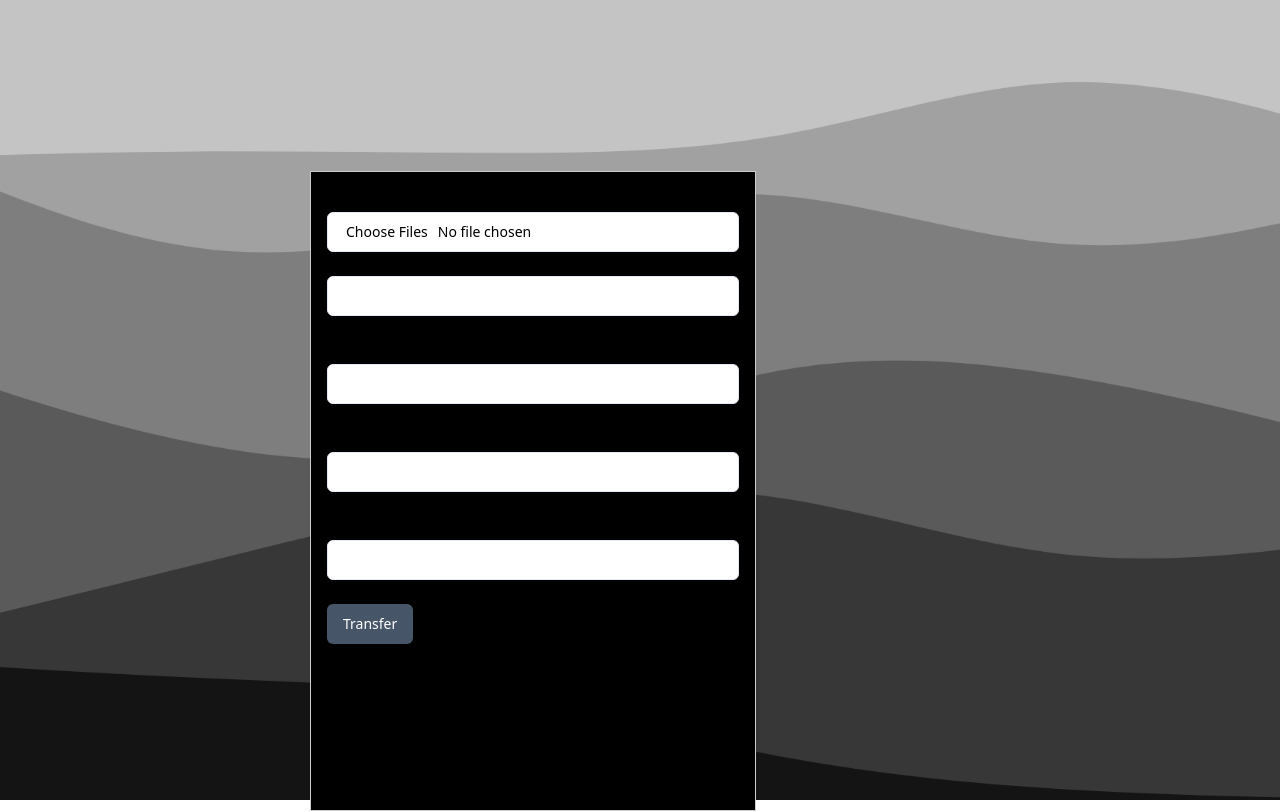
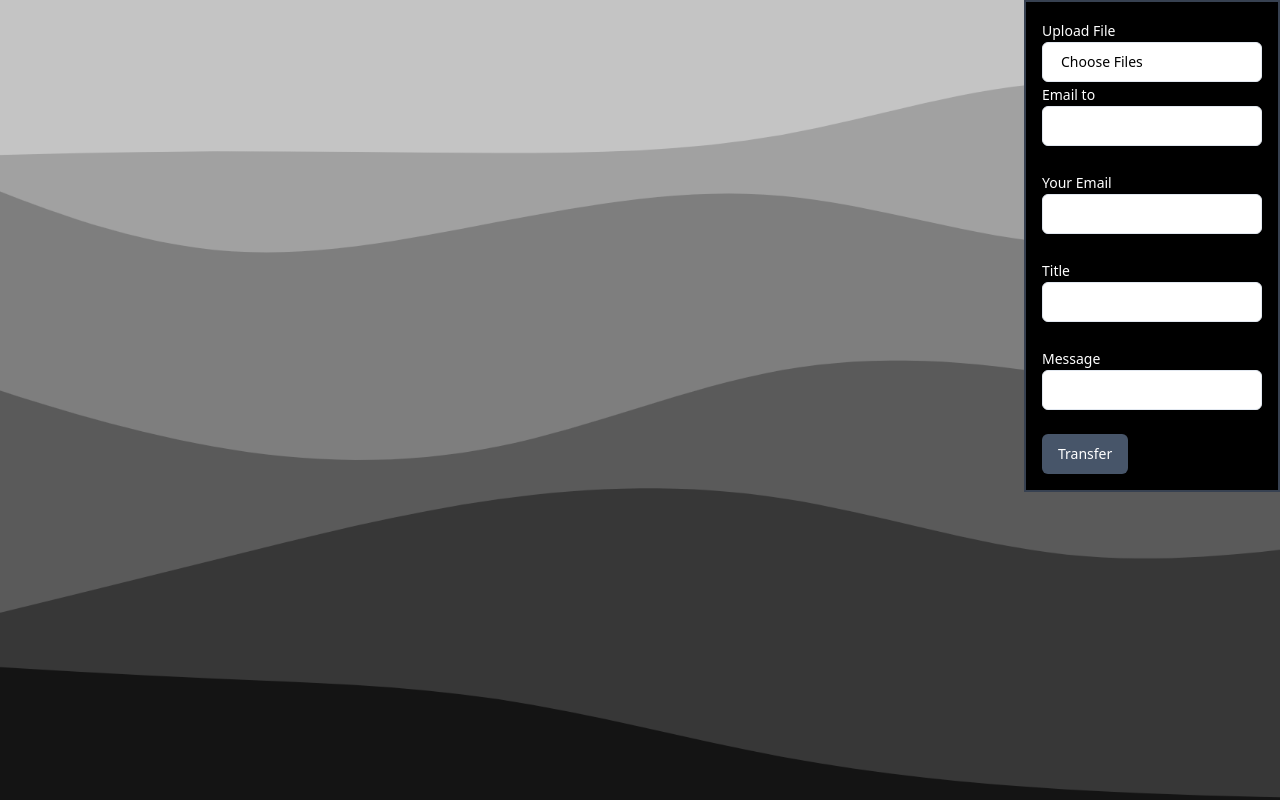
Before and after one commit to eduim/FlashFloat, a React (Vite) app in the folder apps/client/: page / in a window 1280 px wide. Built offline with nearby package versions, Linux system fonts and the light colour scheme; no server answers.

Commit message:
Layout(cards): updating the styling for the cards and layouts

```diff
--- a/apps/client/src/App.tsx
+++ b/apps/client/src/App.tsx
@@ -1,43 +1,43 @@
 import { createBrowserRouter, RouterProvider } from "react-router-dom";
-import VerticalCard from "./components/VerticalCard"; // Import the VerticalCard component
+import Layout from "./components/Layout";
+import VerticalCard from "./components/VerticalCard";
+import HorizontalCard from "./components/HorizontalCard";
 import UploaderForm from "./components/UploaderForm";
-import DownloadPage from "./components/DownloadPage";
-import UploadConfirmation from "./components/UploadConfirmation";
-import HorizontalCard from "./components/HorizontalCard";
 
 const router = createBrowserRouter([
   {
     path: "/",
     element: (
-      <div>
-        <VerticalCard x={310} y={171} w={446} h={640}>
+      <Layout>
+        <VerticalCard>
           <UploaderForm />
         </VerticalCard>
-      </div>
+      </Layout>
     ),
   },
-
   {
     path: "/confirmation",
     element: (
-      <HorizontalCard>
-        <UploadConfirmation />
-      </HorizontalCard>
+      <Layout>
+        <VerticalCard>{/* Content for confirmation page */}</VerticalCard>
+        <HorizontalCard>{/* Content for confirmation page */}</HorizontalCard>
+      </Layout>
     ),
   },
   {
     path: "/download/:uploadId",
     element: (
-      <HorizontalCard x={310} y={171} w={1000} h={640}>
-        <DownloadPage />
-      </HorizontalCard>
+      <Layout>
+        <VerticalCard>{/* Content for download page */}</VerticalCard>
+        <HorizontalCard>{/* Content for download page */}</HorizontalCard>
+      </Layout>
     ),
   },
 ]);
 
 export default function App() {
   return (
-    <div className="bg-app-background bg-cover  bg-no-repeat bg-center min-h-screen">
+    <div className="bg-app-background bg-cover bg-no-repeat bg-center min-h-screen">
       <RouterProvider router={router} />
     </div>
   );
--- a/apps/client/src/components/HorizontalCard.tsx
+++ b/apps/client/src/components/HorizontalCard.tsx
@@ -2,30 +2,18 @@ import React from "react";
 
 interface CardProps {
   children: React.ReactNode;
-  x?: number; // x-coordinate
-  y?: number; // y-coordinate
-  w?: number; // width
-  h?: number; // height
+  w?: string;
+  h?: string;
 }
 
-const HorizontalCard: React.FC<CardProps> = ({ children, x, y, w, h }) => {
-  const cardStyle: React.CSSProperties = {
-    position: "absolute",
-    left: x ? `${x}px` : "0", // Default to 0 if x is not provided
-    top: y ? `${y}px` : "0", // Default to 0 if y is not provided
-    width: w ? `${w}px` : "100%", // Default to 100% width if w is not provided
-    height: h ? `${h}px` : "100%", // Default to 100% height if h is not provided
-    background: "black", // Set background color to black
-    color: "white", // Set text color to white
-    border: "1px solid #ccc", // Example border style
-    padding: "16px", // Example padding
-  };
+const HorizontalCard: React.FC<CardProps> = ({
+  children,
+  w = "w-4/5", // Adjust the width for horizontal card
+  h = "h-100",
+}) => {
+  const cardClasses = `bg-black text-white border-2 border-gray-700 p-4 ${w} ${h}`;
 
-  return (
-    <div className="card" style={cardStyle}>
-      {children}
-    </div>
-  );
+  return <div className={cardClasses}>{children}</div>;
 };
 
 export default HorizontalCard;
--- a/apps/client/src/components/Layout.tsx
+++ b/apps/client/src/components/Layout.tsx
@@ -0,0 +1,11 @@
+import React from "react";
+
+interface LayoutProps {
+  children: React.ReactNode;
+}
+
+const Layout: React.FC<LayoutProps> = ({ children }) => {
+  return <div className="flex">{children}</div>;
+};
+
+export default Layout;
--- a/apps/client/src/components/VerticalCard.tsx
+++ b/apps/client/src/components/VerticalCard.tsx
@@ -2,30 +2,18 @@ import React from "react";
 
 interface CardProps {
   children: React.ReactNode;
-  x?: number; // x-coordinate
-  y?: number; // y-coordinate
-  w?: number; // width
-  h?: number; // height
+  w?: string;
+  h?: string;
 }
 
-const VerticalCard: React.FC<CardProps> = ({ children, x, y, w, h }) => {
-  const cardStyle: React.CSSProperties = {
-    position: "absolute",
-    left: x ? `${x}px` : "0", // Default to 0 if x is not provided
-    top: y ? `${y}px` : "0", // Default to 0 if y is not provided
-    width: w ? `${w}px` : "100%", // Default to 100% width if w is not provided
-    height: h ? `${h}px` : "100%", // Default to 100% height if h is not provided
-    background: "black", // Set background color to black
-    color: "black", // Set text color to white
-    border: "1px solid #ccc", // Example border style
-    padding: "16px", // Example padding
-  };
+const VerticalCard: React.FC<CardProps> = ({
+  children,
+  w = "w-1/5", // Adjust the width for vertical card
+  h = "h-100",
+}) => {
+  const cardClasses = `bg-black text-white border-2 border-gray-700 p-4 ${w} ${h} ml-auto`;
 
-  return (
-    <div className="card" style={cardStyle}>
-      {children}
-    </div>
-  );
+  return <div className={cardClasses}>{children}</div>;
 };
 
 export default VerticalCard;
```
